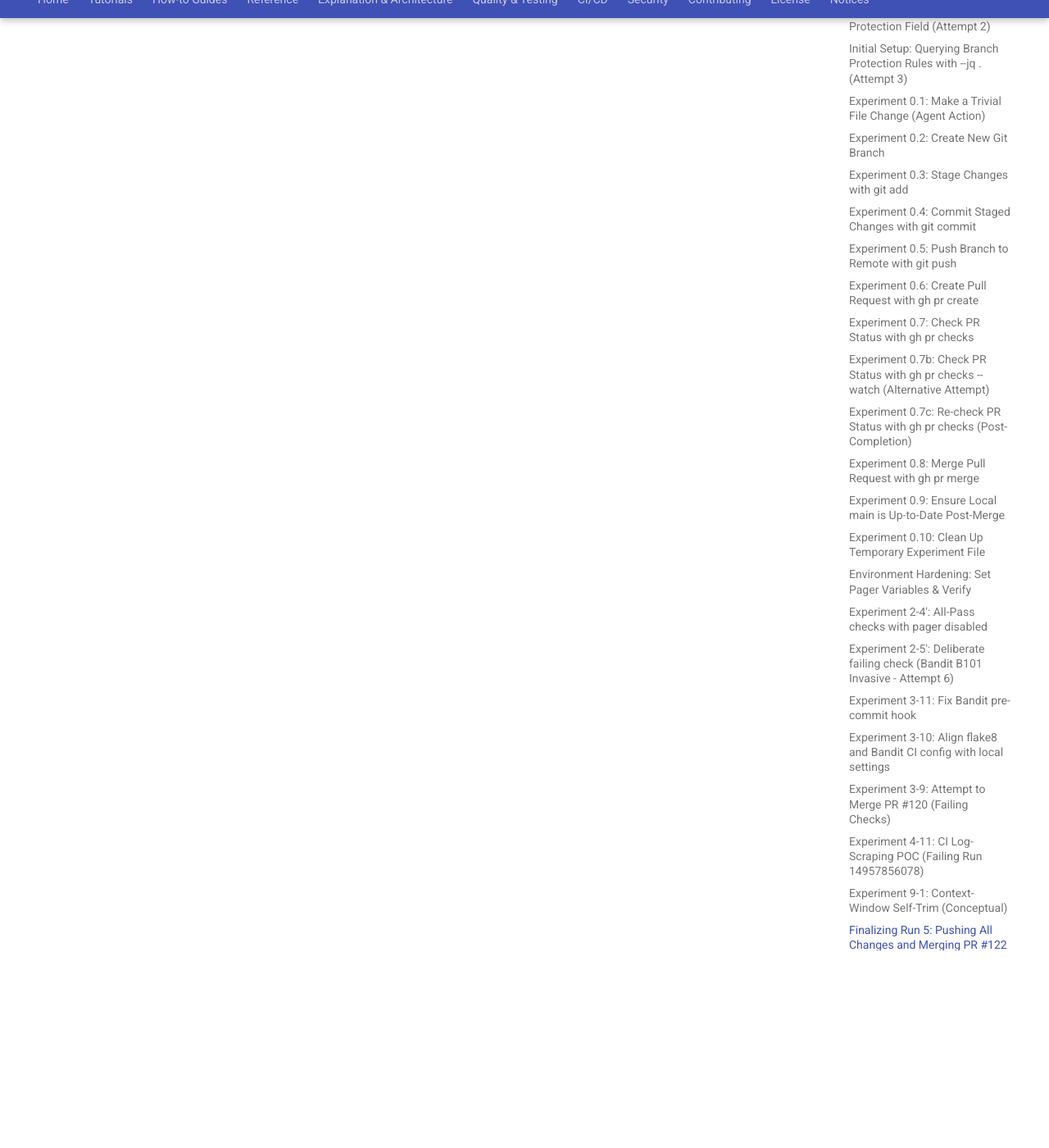
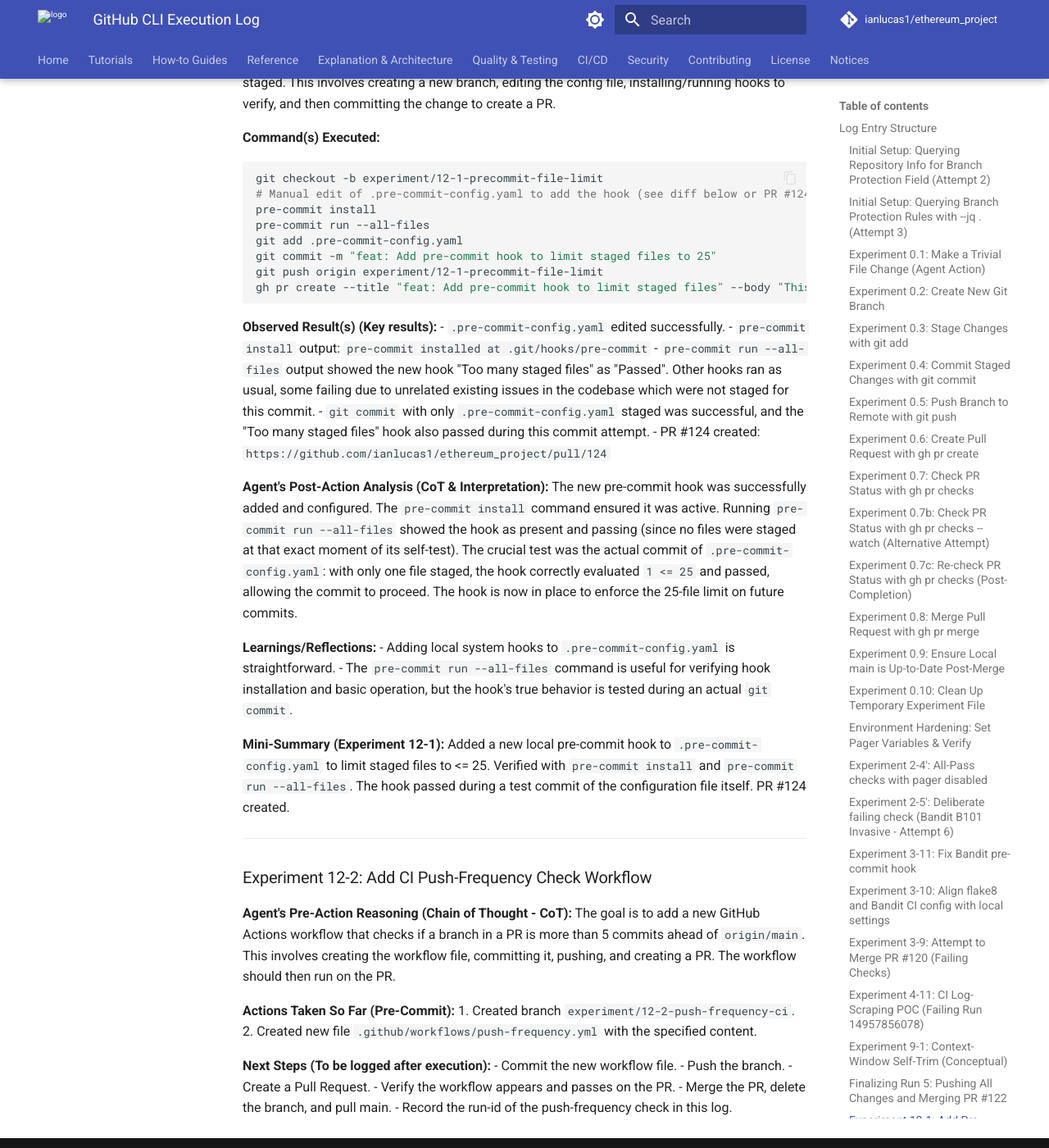
Before and after one commit to ianlucas1/ethereum_project, an MkDocs documentation site: the page built from docs/dev_agent_experiments/github_cli_execution_log.md, in a window 1280 px wide and 1400 px high, scrolled down 28963 px. Shown: the whole window at 82% size. Built offline with MkDocs 1.6.1 and Material for MkDocs 9.7.7, drawn with Linux system fonts in a browser that asks for light colours; comment, search, counter and statistics services are not loaded; some of the changed text lies outside the part shown.

Commit message:
feat: Add Push Frequency Guard CI workflow (Exp 12-2)
Also updates dev agent experiment docs with new hygiene rules.

````diff
--- a/docs/dev_agent_experiments/github_cli_execution_log.md
+++ b/docs/dev_agent_experiments/github_cli_execution_log.md
@@ -1158,3 +1158,58 @@
 - Local file changes made by hooks must be managed (e.g., with `git stash`) to prevent interference with subsequent git operations like branch checkouts or merge cleanups.
 - Force deletion of local branches (`git branch -D`) is often necessary after squash merges on the remote.
 - A more detailed discussion of these learnings has been added to `docs/dev_agent_experiments/README.md` under "Agent Learnings: Navigating Pre-commit Hooks and CI Interactions".
+
+---
+
+### Experiment 12-1: Add Pre-commit Hook to Limit Staged Files
+
+**Agent's Pre-Action Reasoning (Chain of Thought - CoT):**
+The goal is to add a new local pre-commit hook to `.pre-commit-config.yaml` that prevents committing if more than 25 files are staged. This involves creating a new branch, editing the config file, installing/running hooks to verify, and then committing the change to create a PR.
+
+**Command(s) Executed:**
+```sh
+git checkout -b experiment/12-1-precommit-file-limit
+# Manual edit of .pre-commit-config.yaml to add the hook (see diff below or PR #124)
+pre-commit install
+pre-commit run --all-files
+git add .pre-commit-config.yaml
+git commit -m "feat: Add pre-commit hook to limit staged files to 25"
+git push origin experiment/12-1-precommit-file-limit
+gh pr create --title "feat: Add pre-commit hook to limit staged files" --body "This PR introduces a new local pre-commit hook that will cause a commit to fail if more than 25 files are staged. This is to encourage smaller, more atomic commits. Experiment 12-1." --base main --head experiment/12-1-precommit-file-limit
+```
+
+**Observed Result(s) (Key results):**
+- `.pre-commit-config.yaml` edited successfully.
+- `pre-commit install` output: `pre-commit installed at .git/hooks/pre-commit`
+- `pre-commit run --all-files` output showed the new hook "Too many staged files" as "Passed". Other hooks ran as usual, some failing due to unrelated existing issues in the codebase which were not staged for this commit.
+- `git commit` with only `.pre-commit-config.yaml` staged was successful, and the "Too many staged files" hook also passed during this commit attempt.
+- PR #124 created: `https://github.com/ianlucas1/ethereum_project/pull/124`
+
+**Agent's Post-Action Analysis (CoT & Interpretation):**
+The new pre-commit hook was successfully added and configured. The `pre-commit install` command ensured it was active. Running `pre-commit run --all-files` showed the hook as present and passing (since no files were staged at that exact moment of its self-test). The crucial test was the actual commit of `.pre-commit-config.yaml`: with only one file staged, the hook correctly evaluated `1 <= 25` and passed, allowing the commit to proceed. The hook is now in place to enforce the 25-file limit on future commits.
+
+**Learnings/Reflections:**
+- Adding local system hooks to `.pre-commit-config.yaml` is straightforward.
+- The `pre-commit run --all-files` command is useful for verifying hook installation and basic operation, but the hook's true behavior is tested during an actual `git commit`.
+
+**Mini-Summary (Experiment 12-1):**
+Added a new local pre-commit hook to `.pre-commit-config.yaml` to limit staged files to <= 25. Verified with `pre-commit install` and `pre-commit run --all-files`. The hook passed during a test commit of the configuration file itself. PR #124 created.
+
+---
+
+### Experiment 12-2: Add CI Push-Frequency Check Workflow
+
+**Agent's Pre-Action Reasoning (Chain of Thought - CoT):**
+The goal is to add a new GitHub Actions workflow that checks if a branch in a PR is more than 5 commits ahead of `origin/main`. This involves creating the workflow file, committing it, pushing, and creating a PR. The workflow should then run on the PR.
+
+**Actions Taken So Far (Pre-Commit):**
+1.  Created branch `experiment/12-2-push-frequency-ci`.
+2.  Created new file `.github/workflows/push-frequency.yml` with the specified content.
+
+**Next Steps (To be logged after execution):**
+- Commit the new workflow file.
+- Push the branch.
+- Create a Pull Request.
+- Verify the workflow appears and passes on the PR.
+- Merge the PR, delete the branch, and pull main.
+- Record the run-id of the push-frequency check in this log.
````
Also changed, not shown: docs/dev_agent_experiments/README.md (+6 -6 lines), docs/dev_agent_experiments/github_cli_plan.md (+10 -1 lines), 1 other file.
